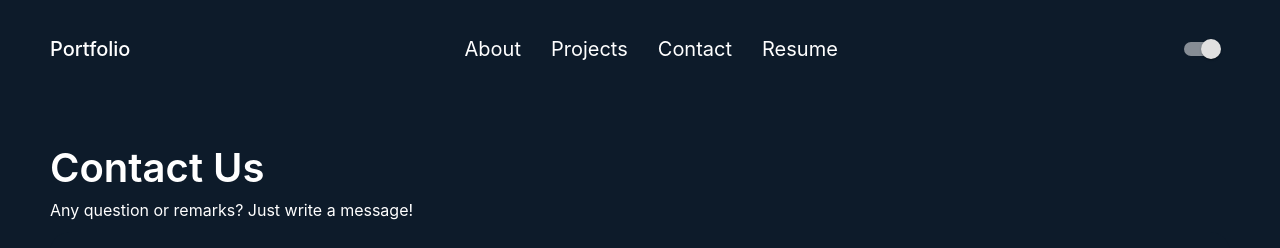
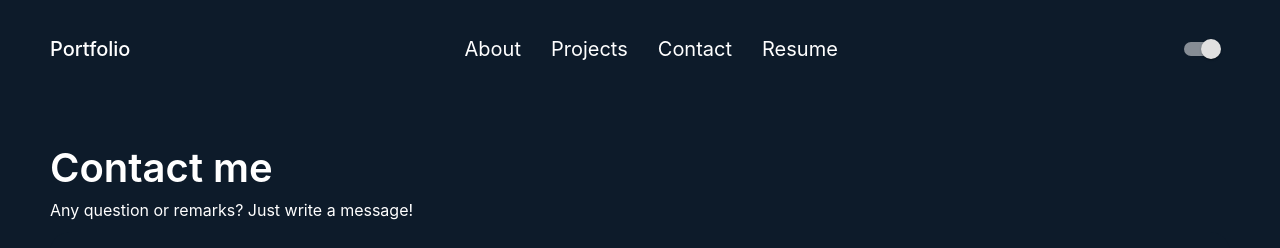
Before and after one commit to realabdullahmuaz/My-Resume, a Next.js app: page /contact-us in a window 1280 px wide. Shown: the top 248 px of the page. Built offline with nearby package versions, Linux system fonts and the light colour scheme.

Commit message:
contactus finalize

```diff
--- a/src/_components/ContactUs.tsx
+++ b/src/_components/ContactUs.tsx
@@ -16,7 +16,7 @@ export default function ContactUs() {
       sx={{
         bgcolor: "background.default",
         color: "text.primary",
-        padding: { xs: "20px", md: "30px 50px" },
+        padding: { xs: "20px",sm:"30px", md: "30px 50px" },
         fontFamily: "'Inter', sans-serif",
         transition: "all 0.3s ease",
         maxWidth: "1440px",
@@ -27,7 +27,7 @@ export default function ContactUs() {
         <Typography
           sx={{ color: "text.primary", fontSize: "40px", fontWeight: "600" }}
         >
-          Contact Us
+          Contact me
         </Typography>
         <Typography sx={{ color: "text.primary" }}>
           Any question or remarks? Just write a message!
```
